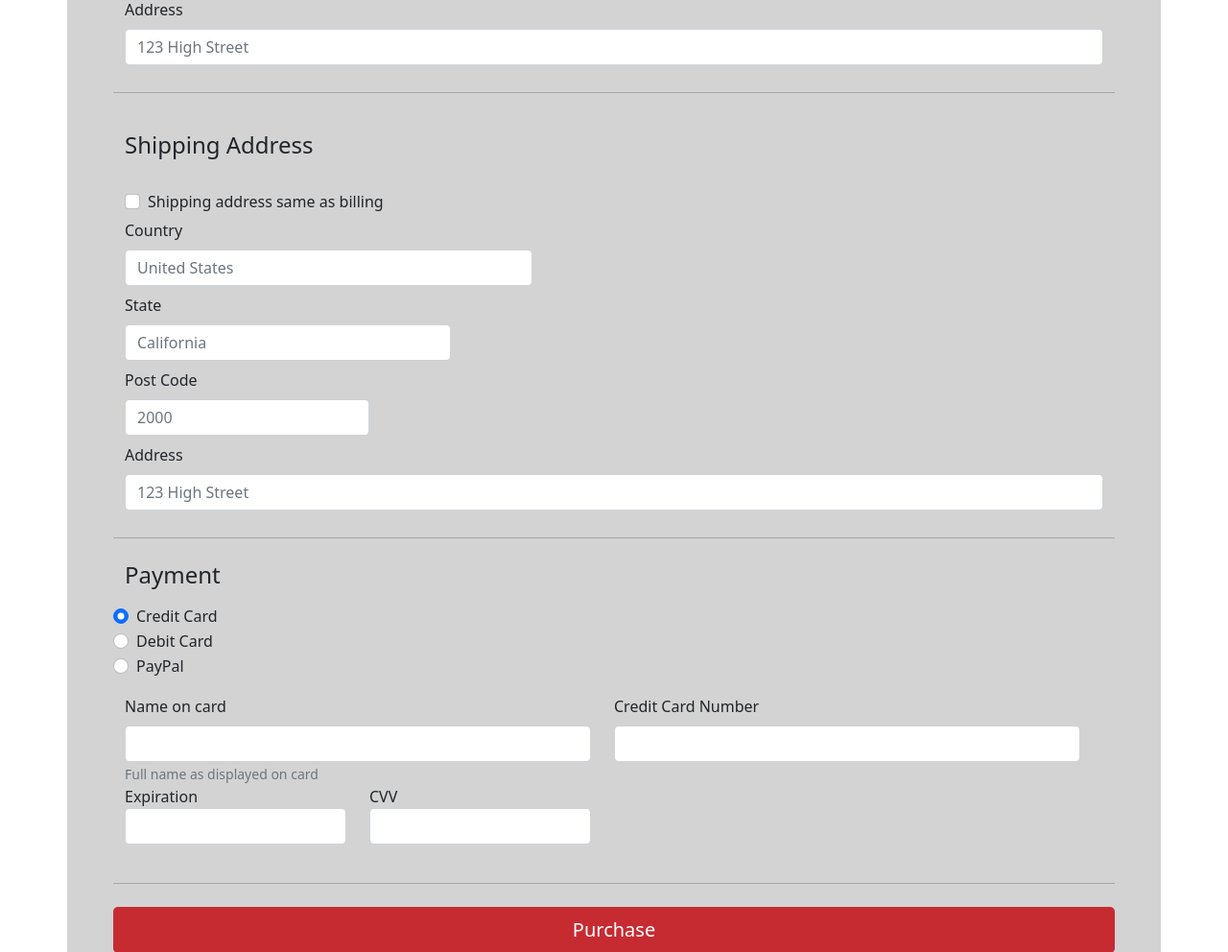
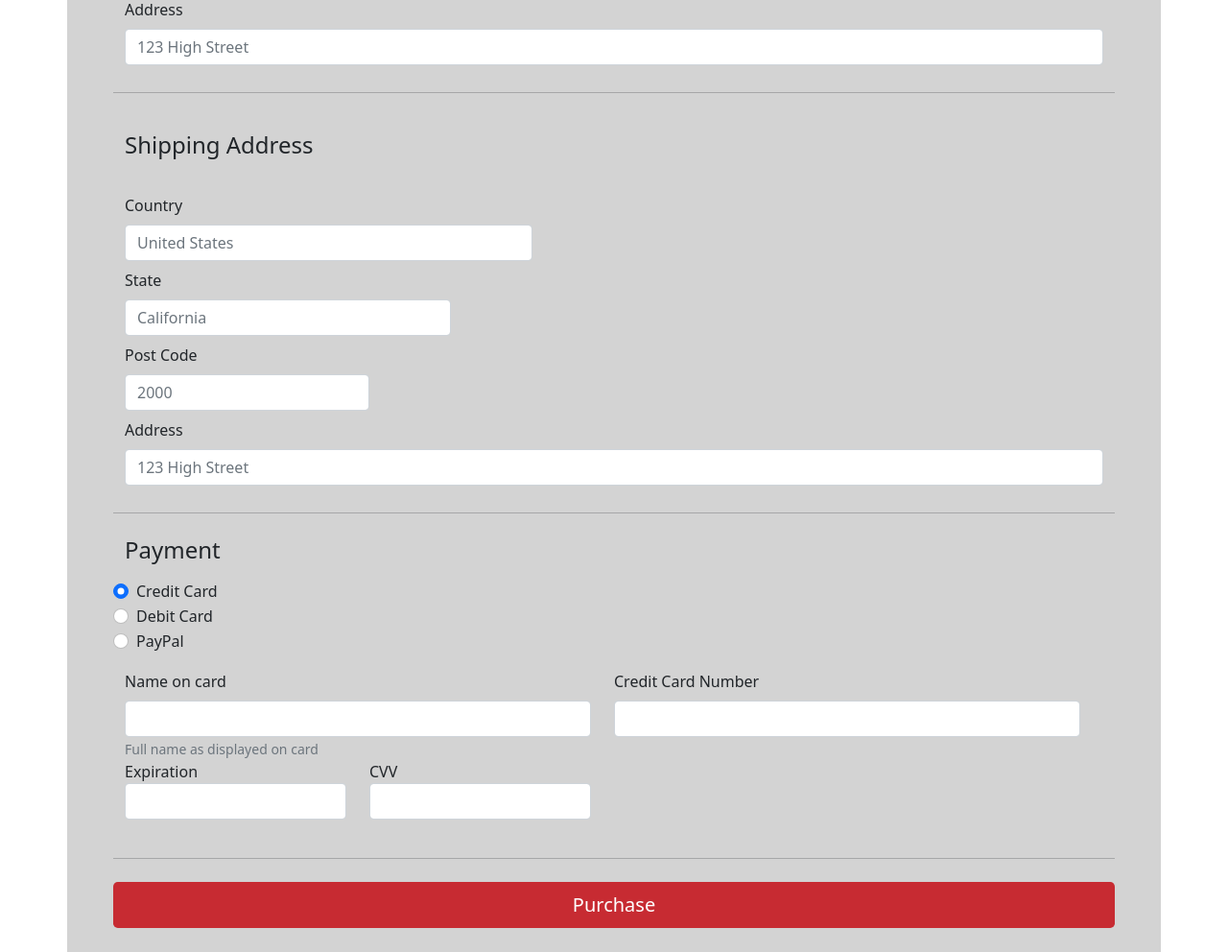
Before and after one commit to DoomBoom9/Assessment_Task3, a Flask app: page /checkout in a window 1280 px wide. Shown: the part 539-1531 px from the top of the page at 96% size. Run offline with Flask 3, Linux system fonts and the light colour scheme; a user stored in the database is signed in; parts of the project's set-up code (start-up, migrations or seed data) failed here and were passed over.

Commit message:
Submission

```diff
--- a/ORM/ORM_operations.py
+++ b/ORM/ORM_operations.py
@@ -287,5 +287,3 @@ def update_attempts(username, attempts:int):
         connection.commit()
 
 #endregion
-
-update_last_attempt('admin', '43')
--- a/templates/checkout.html
+++ b/templates/checkout.html
@@ -56,12 +56,7 @@
 
             <hr class="my-4">
             <h4 class="mb-3 py-3">Shipping Address</h4>
-            <div class="col-12">
-                <div class="form-check">
-                    <input name="same_address" type="checkbox" class="form-check-input" id="same-address">
-                    <label class="form-check-label" for="same-address">Shipping address same as billing</label>
-                </div>
-            </div>
+
 
             <div id="shipping-address-details">
                 <div class="col-md-5 py-1">
```
Also changed, not shown: 2 other files.
